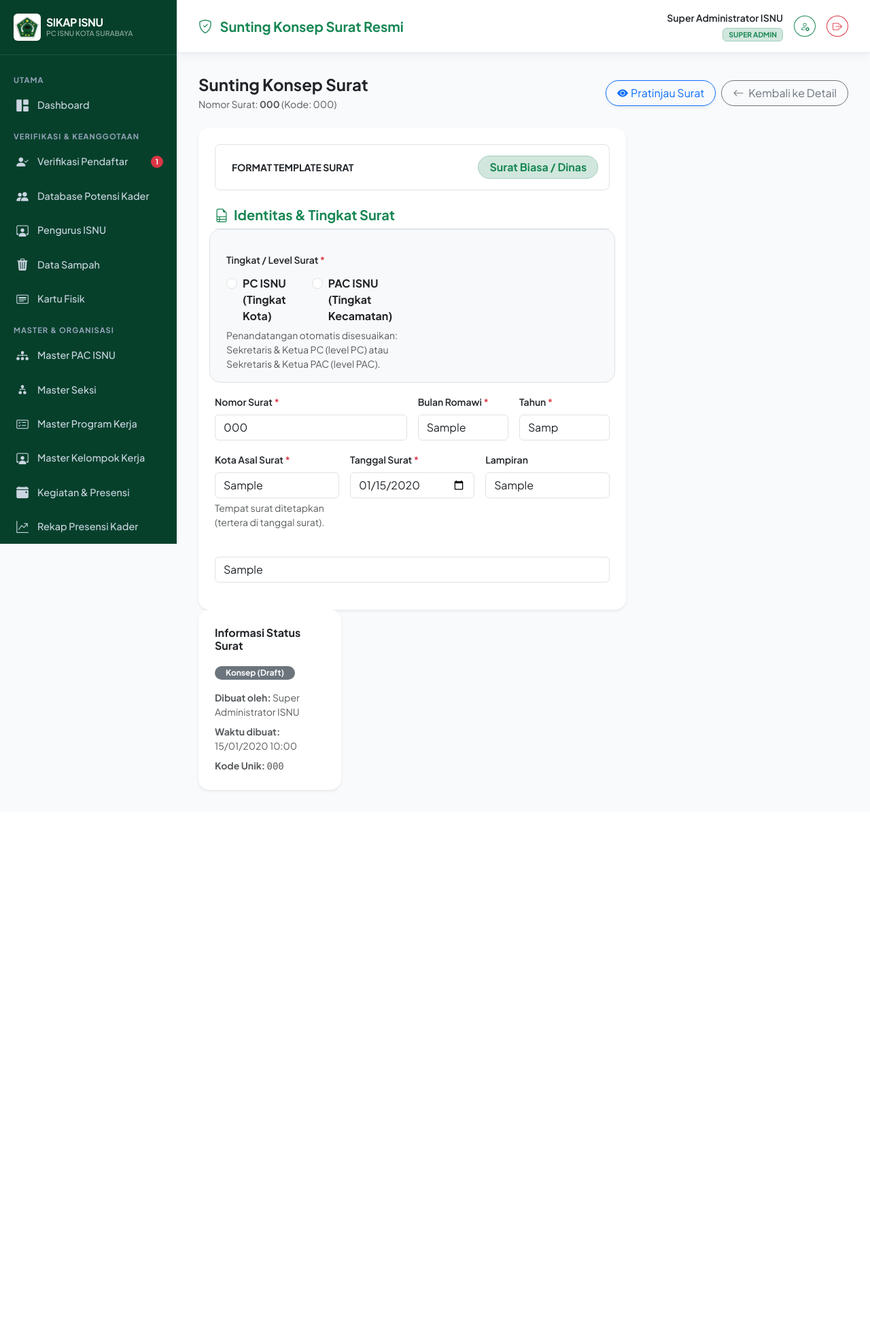
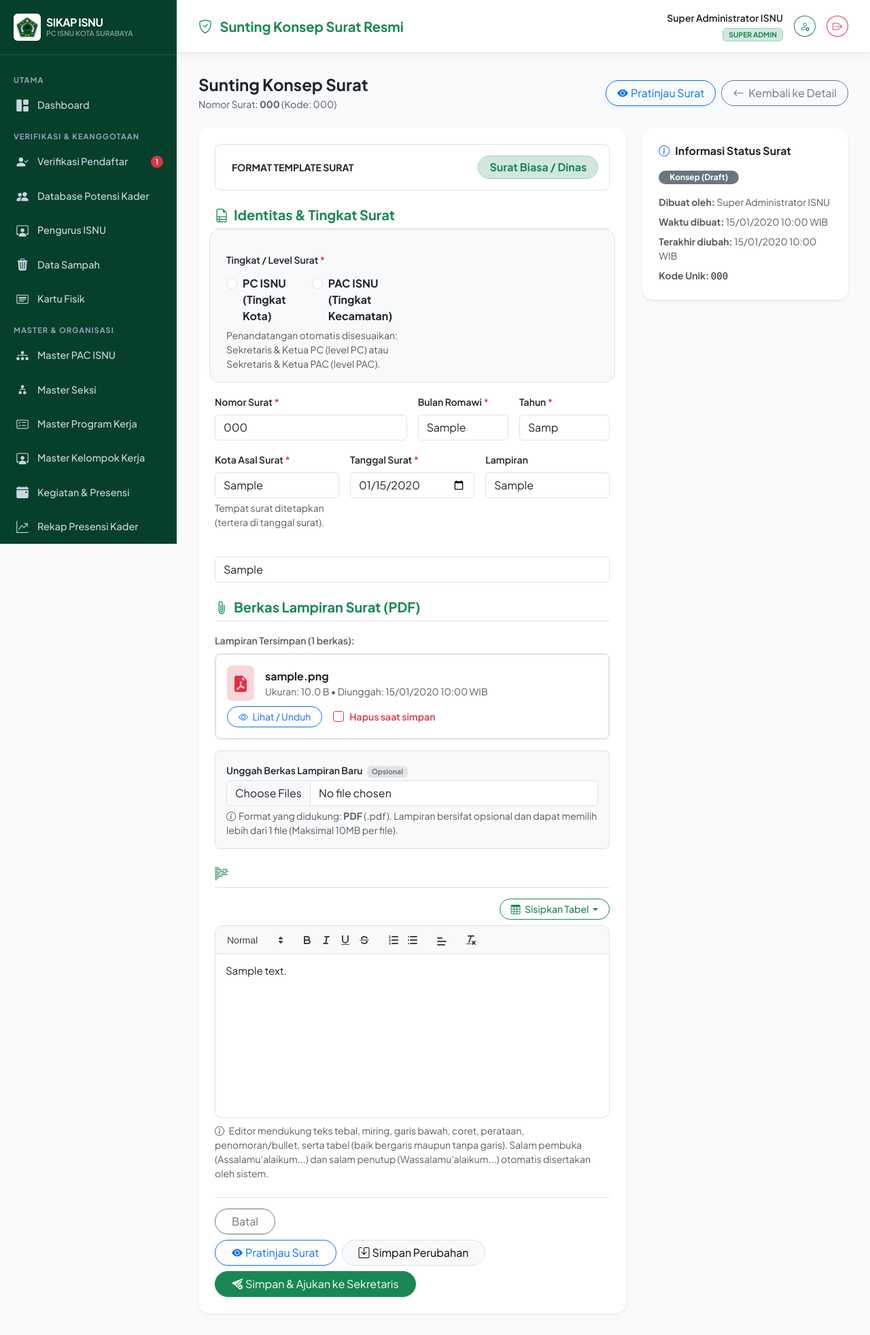
Before and after one commit to nurvanindrapraja/sikapisnu, a Laravel app: page /admin/letters/1/edit in a window 1280 px wide. Shown: the whole page at 68% size. Before the commit the page ends 1165 px from the top, so only its background shows below. Run offline with Laravel 12, Linux system fonts and the light colour scheme; a user stored in the database is signed in; data comes from the database, SQL or seed files in the repository; tables that the repository leaves empty hold one stand-in row (values such as "Sample post"); a map, chart or similar area stays blank.

Commit message:
fix(letters): perbaiki penutupan tag div agar editor isi surat tampil kembali dan cardview status di samping kanan desktop

```diff
--- a/resources/views/admin/letters/create.blade.php
+++ b/resources/views/admin/letters/create.blade.php
@@ -317,6 +317,8 @@
                                     <div class="form-text small">Kota pihak penerima surat (tertera di "di - ...").</div>
                                 </div>
                             </div>
+                        </div>
+
                         <!-- Upload Berkas Lampiran Surat (PDF) -->
                         <div class="mt-4 mb-4">
                             <h5 class="fw-bold text-success border-bottom pb-2 mb-3">
--- a/resources/views/admin/letters/edit.blade.php
+++ b/resources/views/admin/letters/edit.blade.php
@@ -284,6 +284,8 @@
                                            placeholder="Contoh: Balai Diklat Keagamaan Surabaya, Jl. Ketintang No. 1">
                                 </div>
                             </div>
+                        </div>
+
                         <!-- Upload Berkas Lampiran Surat (PDF) -->
                         <div class="mt-4 mb-4">
                             <h5 class="fw-bold text-success border-bottom pb-2 mb-3">
@@ -546,10 +548,13 @@
             </div>
         </div>
 
+        <!-- Sidebar Informasi Status Surat di Samping Kanan (Desktop) -->
         <div class="col-lg-4">
-            <div class="card border-0 shadow-sm rounded-4">
+            <div class="card border-0 shadow-sm rounded-4 sticky-lg-top" style="top: 1.5rem; z-index: 10;">
                 <div class="card-body p-4">
-                    <h6 class="fw-bold text-dark mb-3">Informasi Status Surat</h6>
+                    <h6 class="fw-bold text-dark mb-3">
+                        <i class="bi bi-info-circle text-primary me-2"></i>Informasi Status Surat
+                    </h6>
                     <div class="mb-3">
                         <span class="{{ $letter->status_badge_class }} px-3 py-1 rounded-pill">
                             {{ $letter->status_label }}
@@ -557,8 +562,9 @@
                     </div>
                     <ul class="list-unstyled small mb-0 text-muted">
                         <li class="mb-2"><strong>Dibuat oleh:</strong> {{ $letter->user?->name ?? 'User Sistem' }}</li>
-                        <li class="mb-2"><strong>Waktu dibuat:</strong> {{ $letter->created_at->format('d/m/Y H:i') }}</li>
-                        <li><strong>Kode Unik:</strong> <span class="font-monospace">{{ $letter->letter_code }}</span></li>
+                        <li class="mb-2"><strong>Waktu dibuat:</strong> {{ $letter->created_at->format('d/m/Y H:i') }} WIB</li>
+                        <li class="mb-2"><strong>Terakhir diubah:</strong> {{ $letter->updated_at->format('d/m/Y H:i') }} WIB</li>
+                        <li><strong>Kode Unik:</strong> <span class="font-monospace text-dark">{{ $letter->letter_code }}</span></li>
                     </ul>
                 </div>
             </div>
```
Also changed, not shown: tests/Feature/LetterSignatureAndStampFeatureTest.php (+36 -0 lines).
